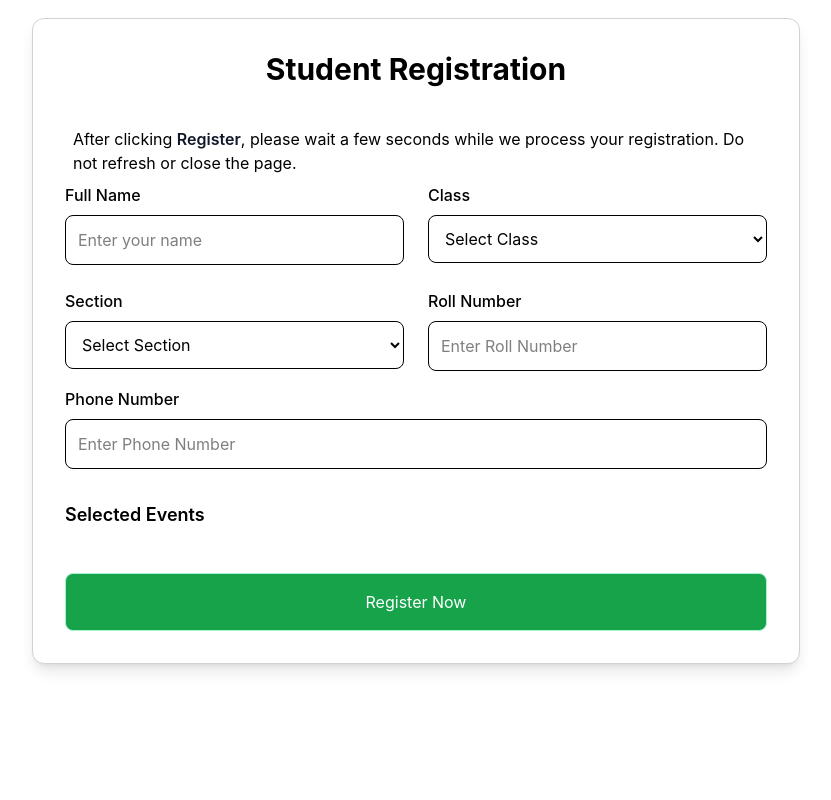
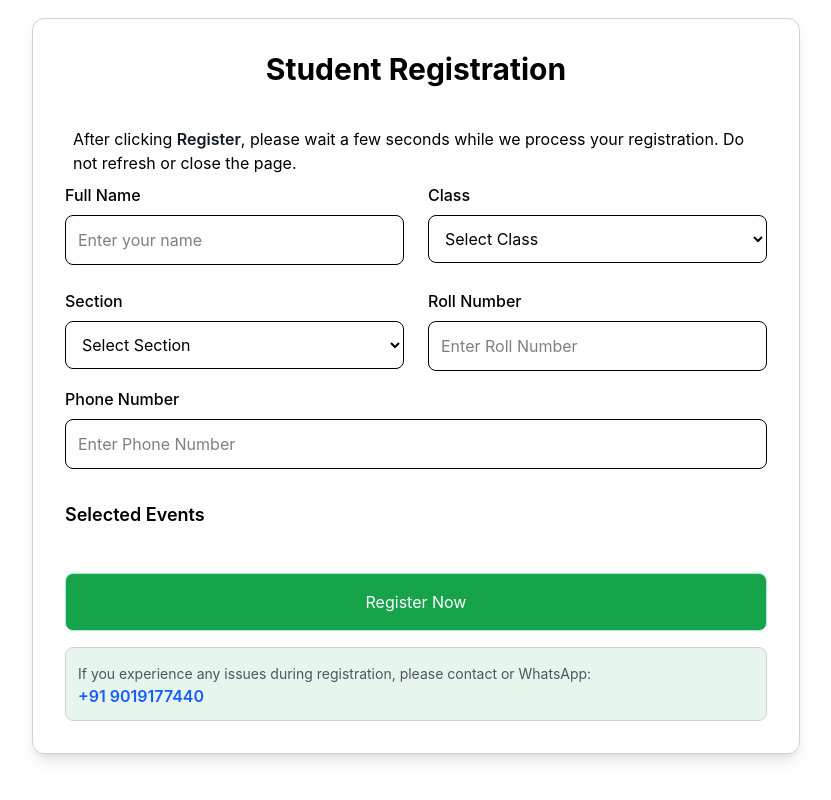
Before and after one commit to bhatSumukh/Fresher-s-Day-2026, a React app in the folder frontend/: page / in a window 1280 px wide. Shown: the part 2819-3619 px from the top of the page, without its empty margins (224-1055 px from the left). Before the commit the page ends 3563 px from the top, so only its background shows below. Built offline with nearby package versions, Linux system fonts and the light colour scheme; the HTML template or start-up script is replaced by a standard one.

Commit message:
issue num

```diff
--- a/frontend/src/Component/Registration.jsx
+++ b/frontend/src/Component/Registration.jsx
@@ -385,6 +385,19 @@ function Registration() {
                 ? "Registration Failed"
                 : "Register Now"}
           </button>
+          <div className="bg-(--primary)/10 border border-(--border) rounded-lg p-3 mt-4">
+            <p className="text-sm text-(--text-light) mt-1">
+              If you experience any issues during registration, please contact
+              or WhatsApp:
+            </p>
+
+            <a
+              href="tel:+919019177440"
+              className="font-semibold text-blue-600 hover:underline"
+            >
+              +91 9019177440
+            </a>
+          </div>
         </form>
       </section>
     </>
```
